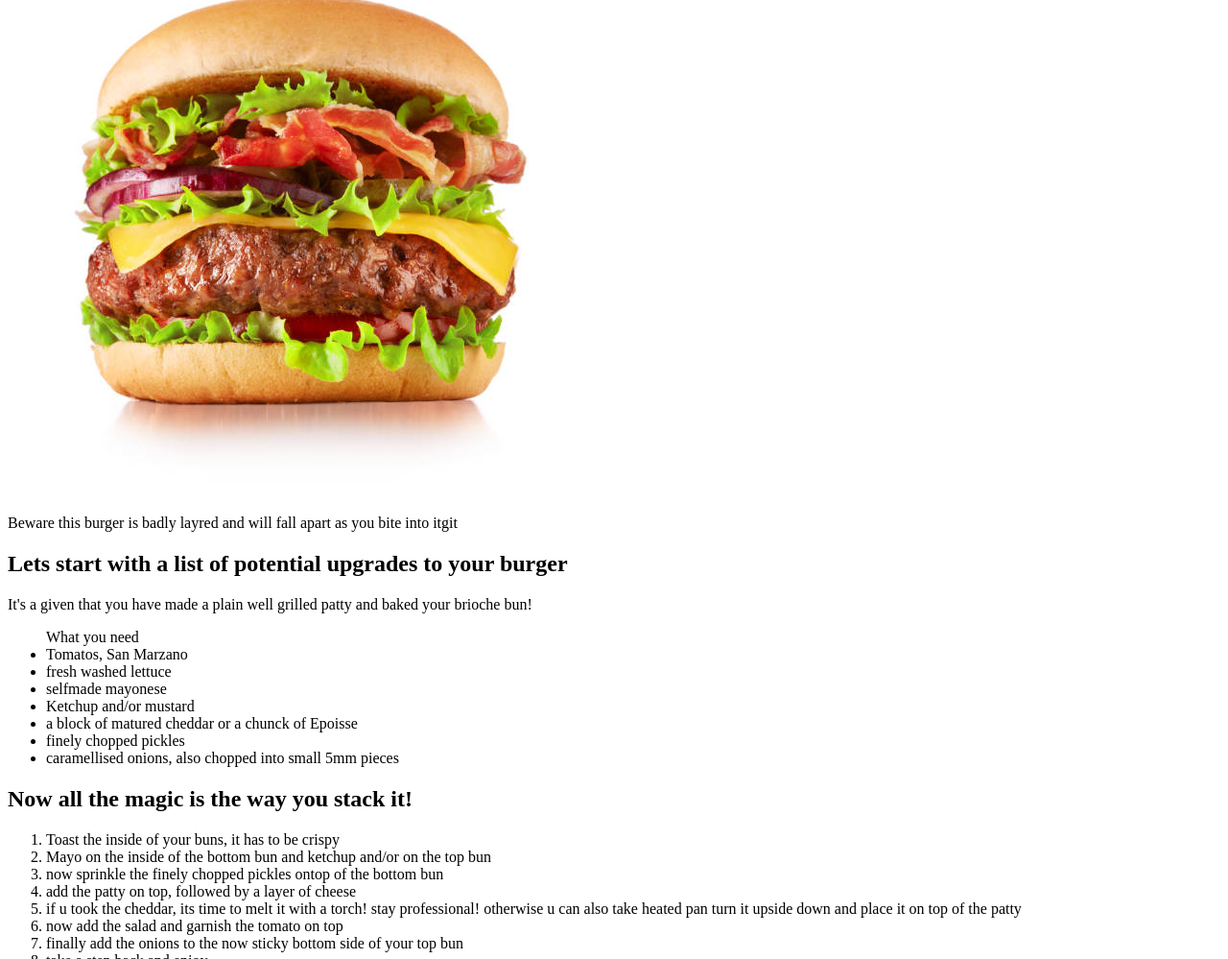
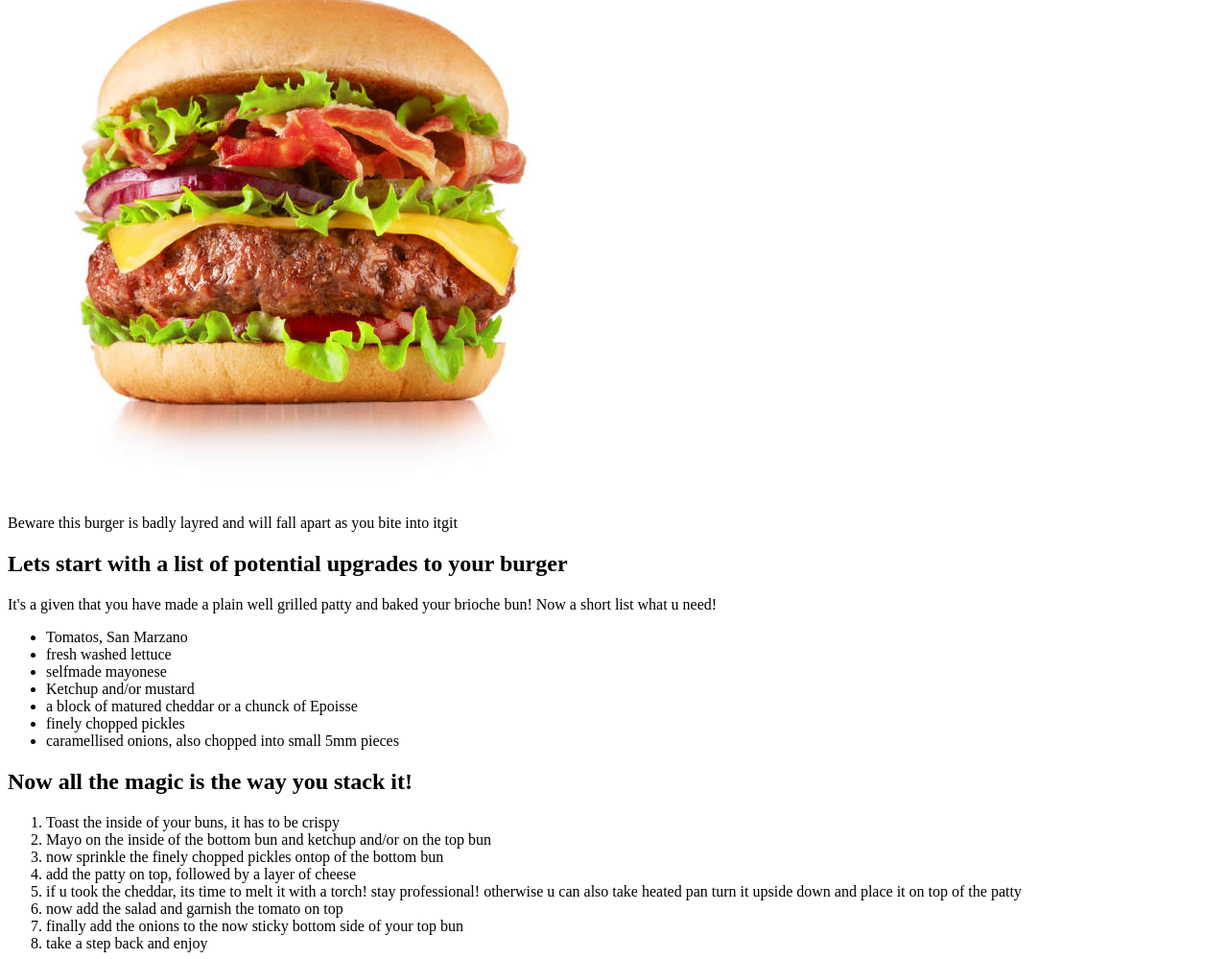
Before and after one commit to SitusInversus/odin-recipes, a plain HTML site: page burger/burger.html in a window 1280 px wide. Shown: the part 196-1195 px from the top of the page at 96% size. Drawn offline with Linux system fonts and the light colour scheme.

Commit message:
Change Object in list 1, indigrients

```diff
--- a/burger/burger.html
+++ b/burger/burger.html
@@ -12,9 +12,11 @@
             <p>Beware this burger is badly layred and will fall apart as you bite into itgit</p>
 
         <h2>Lets start with a list of potential upgrades to your burger</h2>
-        <p>It's a given that you have made a plain well grilled patty and baked your brioche bun!</p>
+        <p>It's a given that you have made a plain well grilled patty and baked your brioche bun!
+            Now a short list what u need!
+        </p>
 
-        <ul>What you need
+        <ul>
             <li>Tomatos, San Marzano</li>
             <li>fresh washed lettuce</li>
             <li>selfmade mayonese</li>
```
